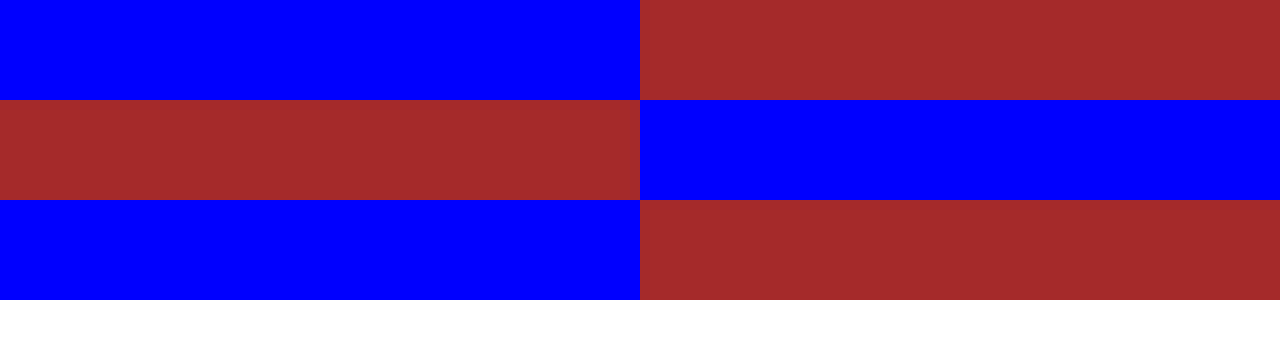
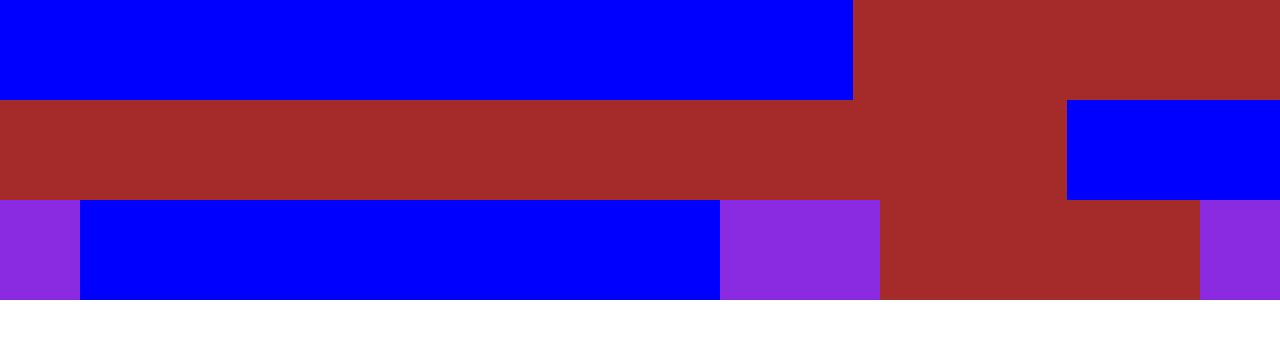
Before and after one commit to Mauriciocastro26/Ejemplo-mi-primera-pagina-web, a plain HTML site: page index.html in a window 1280 px wide. Drawn offline with nearby package versions, Linux system fonts and the light colour scheme.

Commit message:
Col ( Pestaña mas pequeña con proporcion )

```diff
--- a/index.html
+++ b/index.html
@@ -22,10 +22,10 @@
         <div id="cuadro1" class="container-fluid">
             <div class="row">
 
-                <div class="container cuadro2-container col">
+                <div class="container cuadro2-container col-sm-8">
 
                 </div>
-                <div class="container cuadro1-container col">
+                <div class="container cuadro1-container col-sm-4">
 
                 </div>
 
@@ -35,10 +35,10 @@
         <div id="cuadro2" class="container-fluid">
             <div class="row">
 
-                <div class="container cuadro1-container col">
+                <div class="container cuadro1-container col-sm-10">
 
                 </div>
-                <div class="container cuadro2-container col">
+                <div class="container cuadro2-container col-sm-2">
 
                 </div>
             </div>
@@ -48,10 +48,10 @@
         <div id="cuadro3" class="container-fluid">
             <div class="row">
 
-                <div class="container cuadro2-container col">
+                <div class="container cuadro2-container col-sm-6">
 
                 </div>
-                <div class="container cuadro1-container col">
+                <div class="container cuadro1-container col-sm-3">
 
                 </div>
             </div>
```
